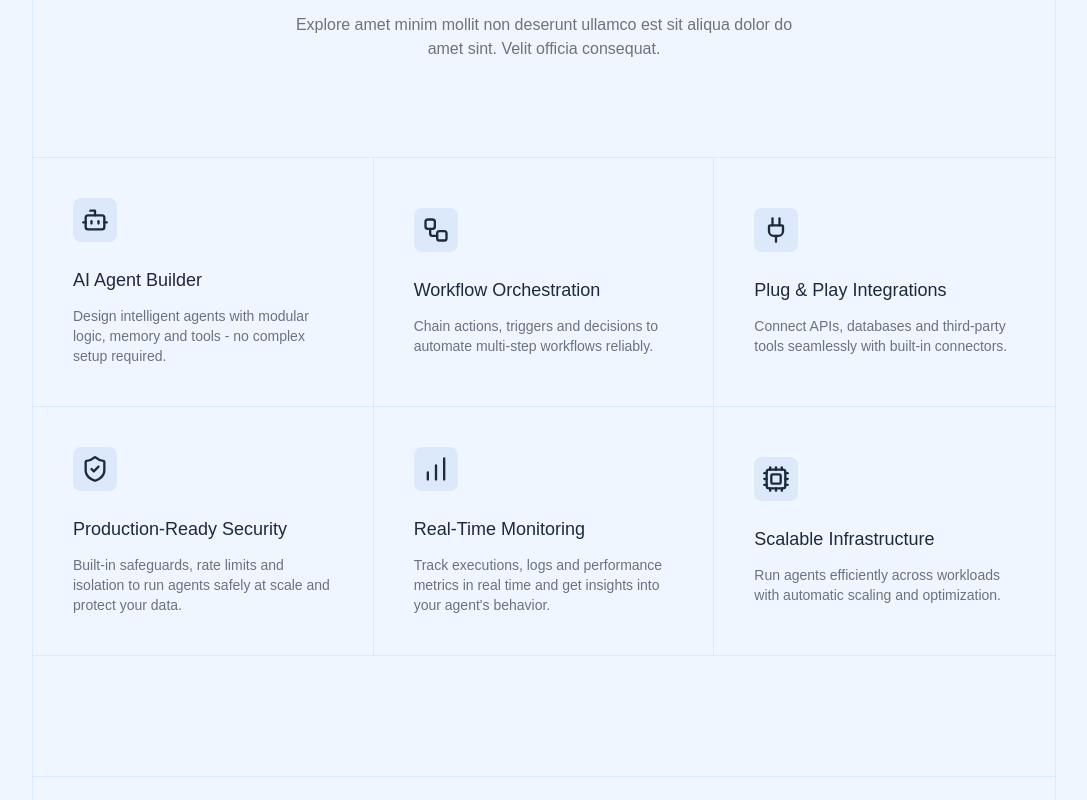
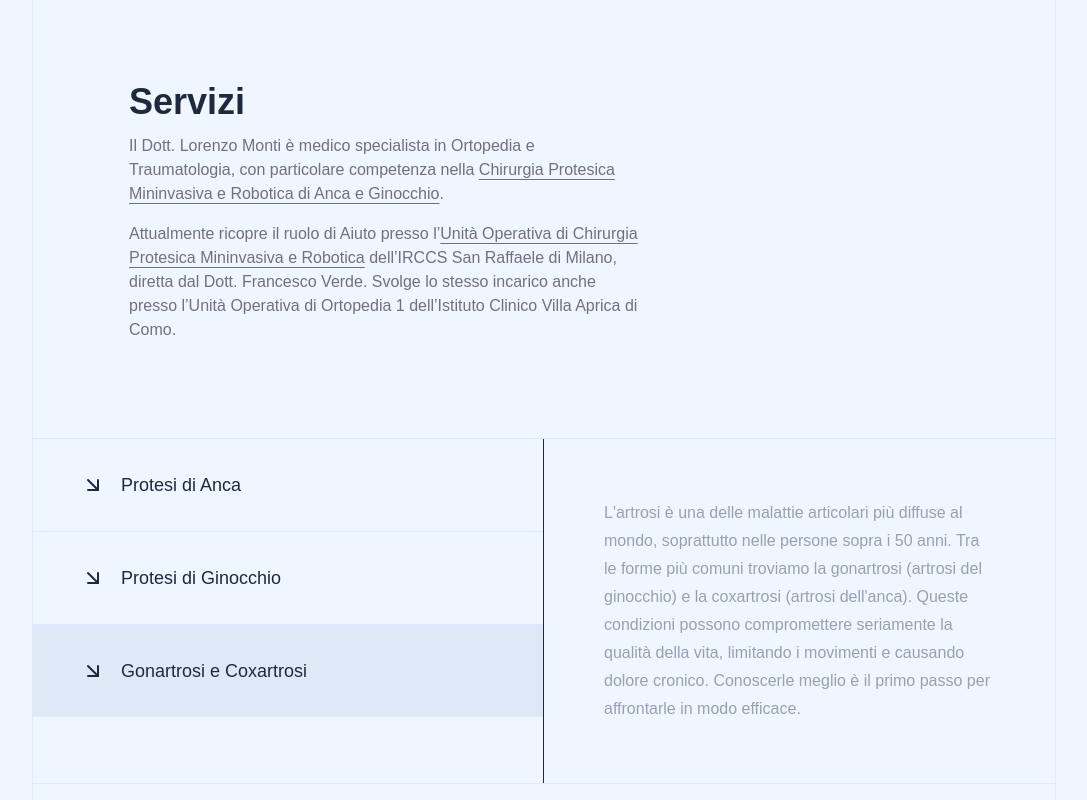
Before and after one commit to skxt/lorenzomonti, a Next.js app: page / in a window 1280 px wide. Shown: the part 1560-2360 px from the top of the page, without its empty margins (96-1183 px from the left). Built offline with nearby package versions, Linux system fonts and the light colour scheme; a web font is replaced by a local one.

Commit message:
feat: testimonial section now are service, minor changes to experience section

```diff
--- a/sections/experience-section.tsx
+++ b/sections/experience-section.tsx
@@ -1,57 +1,20 @@
-import { Section} from "@/components/section";
+import { Section } from "@/components/section";
 import Image from "next/image";
+import { experiences } from "@/data/experiences";
 
 export const ExperienceSection = () => {
-    const experience = [
-        {
-            image: "/logo-mark.svg",
-            title: "Consulente Tecnico d'Ufficio (CTU)",
-            company: "Tribunali Italiani",
-            location: "Italia",
-            start: "2020",
-            end: "Presente",
-            description: [
-                "Svolge l'incarico di Consulente Tecnico d'Ufficio presso diversi tribunali italiani.",
-                "Applica competenze in Medicina Legale e Assicurativa acquisite attraverso Master di II livello.",
-                "Particolare interesse per le Scienze Forensi e Criminologia Clinica.",
-            ],
-        },
-        {
-            image: "/logo-mark.svg",
-            title: "Specializzazione in Ortopedia e Traumatologia",
-            company: "Istituto Ortopedico Galeazzi",
-            location: "Milano",
-            start: "2009",
-            end: "2015",
-            description: [
-                "Consegue la Specializzazione in Ortopedia e Traumatologia con lode (70/70 e lode) presso l'Università degli Studi di Milano.",
-                "Approfondisce competenze in Traumatologia, Chirurgia del Ginocchio, Chirurgia della Mano, Chirurgia Ricostruttiva e delle Infezioni Osteo-Articolari.",
-                "Collabora con il reparto di Chirurgia d'Urgenza dell'Ospedale di Rho.",
-                "Consegue nel 2016 il diploma SIUMB in ecografia muscolo-scheletrica.",
-            ],
-        },
-        {
-            image: "/logo-mark.svg",
-            title: "Formazione in Chirurgia della Mano e Microchirurgia",
-            company: "Prince of Wales Hospital",
-            location: "Hong Kong",
-            start: "2016",
-            end: "2016",
-            description: [
-                "Periodo di formazione all'estero in Chirurgia della Mano, Microchirurgia e Chirurgia della Mano Pediatrica.",
-                "Perfezionamento in tecniche infiltrative eco-guidate.",
-                "Successivamente diventa docente in corsi di formazione per tecniche infiltrative eco-guidate.",
-            ],
-        },
-    ];
-
   return (
     <Section>
       <div className="flex flex-col md:flex-row items-center justify-around md:items-start gap-8 w-full p-10">
-                    <p className="text-xl text-center md:text-left md:text-lg font-medium pt-3 w-full md:max-w-42">Esperienze</p>
+        <p className="text-xl text-center md:text-left md:text-lg font-medium pt-3 w-full md:max-w-42">
+          Esperienze
+        </p>
         <div>
-                {experience.map((experience) => (
-                    <div key={experience.title} className="w-full border-b border-blue-100 p-6 max-w-2xl">
+          {experiences.map((experience) => (
+            <div
+              key={experience.title}
+              className="w-full border-b border-blue-100 p-6 max-w-2xl"
+            >
               <div className="flex flex-col md:flex-row items-start gap-3 md:items-center justify-between w-full text-gray-500">
                 <div className="flex flex-col md:flex-row items-start md:items-center gap-3">
                   {/* <div className="bg-gray-50 border border-gray-200 rounded-lg p-3">
@@ -69,7 +32,9 @@ export const ExperienceSection = () => {
                     <div>{experience.company}</div>
                   </div>
                 </div>
-                            <div>{experience.start} - {experience.end}</div>
+                <div>
+                  {experience.start} - {experience.end}
+                </div>
               </div>
               <ul className="list-disc px-5 mt-6 text-gray-500 space-y-2">
                 {experience.description.map((description) => (
@@ -80,7 +45,6 @@ export const ExperienceSection = () => {
           ))}
         </div>
       </div>
-
     </Section>
   );
-}
+};
--- /dev/null
+++ b/sections/service-section.tsx
@@ -0,0 +1,75 @@
+"use client";
+import { SectionTitle } from "@/components/section-title";
+import { services } from "@/data/service";
+import { ArrowDownRight } from "lucide-react";
+import Link from "next/link";
+import { useEffect, useState } from "react";
+
+export const ServiceSection = () => {
+  const [autoPlay, setAutoPlay] = useState(true);
+  const [currentIndex, setCurrentIndex] = useState(0);
+  const service = services[currentIndex];
+
+  useEffect(() => {
+    if (!autoPlay) return;
+    const interval = setInterval(() => {
+      setCurrentIndex((prev) => (prev + 1) % services.length);
+    }, 3000);
+
+    return () => clearInterval(interval);
+  }, [autoPlay]);
+
+  return (
+    <div className="mt-30 border-y border-blue-100">
+      <div className="p-6 md:p-24">
+        <SectionTitle title="Servizi" leftAlign={true}>
+          <div className="text-base text-zinc-500 max-w-lg mt-2 md:text-left text-center">
+            <p>
+              Il Dott. Lorenzo Monti è medico specialista in Ortopedia e
+              Traumatologia, con particolare competenza nella{" "}
+              <span className="underline underline-offset-4">
+                Chirurgia Protesica Mininvasiva e Robotica di Anca e Ginocchio
+              </span>
+              .
+            </p>
+            <p className="mt-4">
+              Attualmente ricopre il ruolo di Aiuto presso l’
+              <span className="underline underline-offset-4">
+                Unità Operativa di Chirurgia Protesica Mininvasiva e Robotica
+              </span>{" "}
+              dell’IRCCS San Raffaele di Milano, diretta dal Dott. Francesco
+              Verde. Svolge lo stesso incarico anche presso l’Unità Operativa di
+              Ortopedia 1 dell’Istituto Clinico Villa Aprica di Como.
+            </p>
+          </div>
+        </SectionTitle>
+      </div>
+
+      <div className="grid grid-cols-1 md:grid-cols-2 divide-x divide-gray-800 border-t border-blue-100">
+        <div
+          onMouseEnter={() => setAutoPlay(false)}
+          onMouseLeave={() => setAutoPlay(true)}
+          className="cursor-pointer"
+        >
+          {services.map((item, index) => (
+            <div
+              key={item.id}
+              onMouseEnter={() => setCurrentIndex(index)}
+              className={`flex items-center gap-4 py-8 px-12 border-b border-blue-100 last:border-b-0
+                                ${index === currentIndex ? "bg-primary/10" : "hover:bg-primary/10"}`}
+            >
+              <ArrowDownRight height={24} width={24} />
+              <div>
+                <p className="text-lg font-medium">{item.title}</p>
+              </div>
+            </div>
+          ))}
+        </div>
+
+        <div className="p-6 md:p-15 max-md:border-t border-blue-100 flex flex-col items-start">
+          <p className="text-base/7 text-gray-400">{service.description}</p>
+        </div>
+      </div>
+    </div>
+  );
+};
--- a/sections/testimonial-section.tsx
+++ /dev/null
@@ -1,84 +0,0 @@
-"use client";
-import { SectionTitle } from "@/components/section-title";
-import { testimonials } from "@/data/testimonials";
-import { ArrowRightIcon } from "lucide-react";
-import Link from "next/link";
-import { useEffect, useState } from "react";
-
-export const TestimonialSection = () => {
-  const [autoPlay, setAutoPlay] = useState(true);
-  const [currentIndex, setCurrentIndex] = useState(0);
-  const testimonial = testimonials[currentIndex];
-
-  useEffect(() => {
-    if (!autoPlay) return;
-    const interval = setInterval(() => {
-      setCurrentIndex((prev) => (prev + 1) % testimonials.length);
-    }, 3000);
-
-    return () => clearInterval(interval);
-  }, [autoPlay]);
-
-  return (
-    <div className="mt-30 border-y border-blue-100">
-      <div className="p-6 md:p-24">
-        <SectionTitle
-          title="Esperienze e Formazione"
-          leftAlign={true}
-        >
-          <div className="text-base text-zinc-500 max-w-lg mt-2 md:text-left text-center">
-            <p>
-              Il Dott. Lorenzo Monti è medico specialista in Ortopedia e Traumatologia, con particolare competenza nella <span className="underline underline-offset-4">Chirurgia Protesica Mininvasiva e Robotica di Anca e Ginocchio</span>.
-            </p>
-            <p className="mt-4">
-              Attualmente ricopre il ruolo di Aiuto presso l’<span className="underline underline-offset-4">Unità Operativa di Chirurgia Protesica Mininvasiva e Robotica</span> dell’IRCCS San Raffaele di Milano, diretta dal Dott. Francesco Verde. Svolge lo stesso incarico anche presso l’Unità Operativa di Ortopedia 1 dell’Istituto Clinico Villa Aprica di Como.
-            </p>
-          </div>
-        </SectionTitle>
-      </div>
-
-      <div className="grid grid-cols-1 md:grid-cols-2 divide-x divide-gray-800 border-t border-blue-100">
-        <div
-          onMouseEnter={() => setAutoPlay(false)}
-          onMouseLeave={() => setAutoPlay(true)}
-          className="cursor-pointer"
-        >
-          {testimonials.map((item, index) => (
-            <div
-              key={item.id}
-              onMouseEnter={() => setCurrentIndex(index)}
-              className={`flex items-center gap-4 py-8 px-12 border-b border-blue-100 last:border-b-0
-                                ${index === currentIndex ? "bg-white/5" : "hover:bg-white/5"}`}
-            >
-              {/* <Image
-                src={item.avatar}
-                alt={item.name}
-                width={64}
-                height={64}
-                className="rounded-full"
-              /> */}
-              <div>
-                <p className="text-lg font-medium">{item.name}</p>
-                <p className="text-gray-500">{item.handle}</p>
-              </div>
-            </div>
-          ))}
-        </div>
-
-        <div className="p-6 md:p-10 max-md:border-t border-blue-100 flex flex-col items-start">
-
-          <p className="mb-4 text-lg font-medium">
-            {testimonial.title}
-          </p>
-
-          <p className="text-base/7 text-gray-400">{testimonial.quote}</p>
-
-          {/* <Link href="/" className="mt-8">
-            Read more
-            <ArrowRightIcon className="inline-block size-4 ml-1" />
-          </Link> */}
-        </div>
-      </div>
-    </div>
-  );
-};
```
Lines whose indentation alone changed are shown as unchanged.
